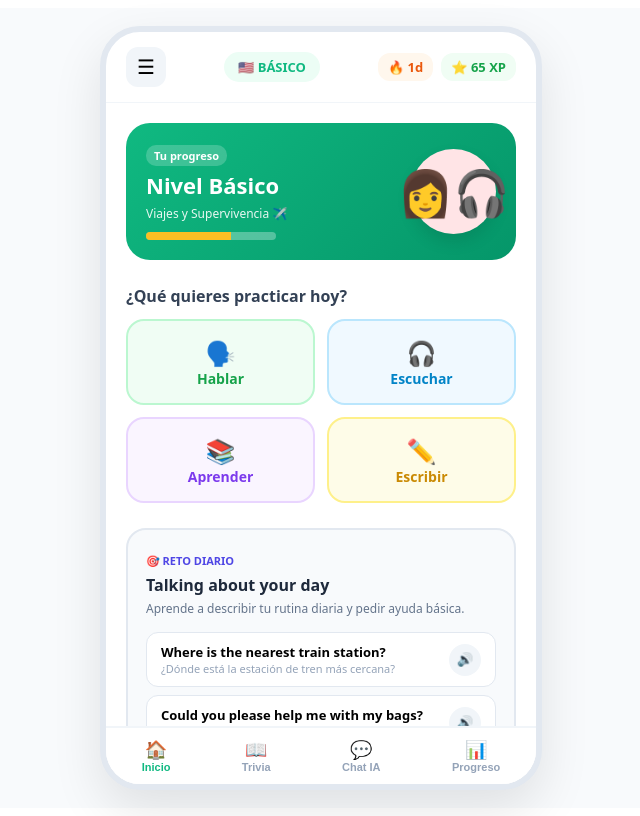
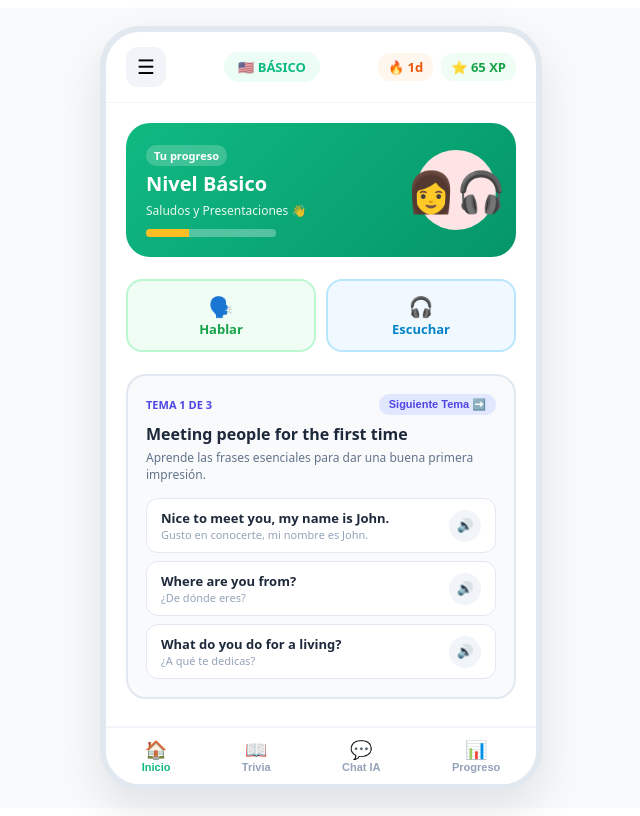
Before and after one commit to gonzalezshari909-sketch/english-ai-teacher, a Next.js app: page / in a window 1280 px wide. Shown: the whole page, without its empty margins (319-959 px from the left). Built offline with nearby package versions, Linux system fonts and the light colour scheme.

Commit message:
Update page.js

```diff
--- a/app/page.js
+++ b/app/page.js
@@ -1,57 +1,117 @@
 'use client';
 import React, { useState, useEffect, useRef } from 'react';
 
-// BASE DE DATOS EDUCATIVA
+// BASE DE DATOS MASIVA EXPANDIDA
 const CONTENIDO_EDUCATIVO = {
-  'Básico': {
+  'Básico': [
+    {
+      categoria: 'Saludos y Presentaciones 👋',
+      leccion: 'Meeting people for the first time',
+      descripcion: 'Aprende las frases esenciales para dar una buena primera impresión.',
+      tarjetas: [
+        { en: 'Nice to meet you, my name is John.', es: 'Gusto en conocerte, mi nombre es John.' },
+        { en: 'Where are you from?', es: '¿De dónde eres?' },
+        { en: 'What do you do for a living?', es: '¿A qué te dedicas?' }
+      ],
+      quizzes: [
+        { pregunta: '¿Cuál es la forma más común de decir "Gusto en conocerte"?', opciones: ['Nice to meet you', 'Goodbye', 'Thank you'], correcta: 'Nice to meet you' },
+        { pregunta: '¿Cómo preguntas "¿A qué te dedicas?"', opciones: ['What do you do?', 'How are you?', 'Where are you?'], correcta: 'What do you do?' }
+      ]
+    },
+    {
       categoria: 'Viajes y Supervivencia ✈️',
-    leccion: 'Talking about your day',
-    descripcion: 'Aprende a describir tu rutina diaria y pedir ayuda básica.',
+      leccion: 'At the Airport & Train Station',
+      descripcion: 'Frases clave para no perderte durante tus viajes internacionales.',
       tarjetas: [
         { en: 'Where is the nearest train station?', es: '¿Dónde está la estación de tren más cercana?' },
-      { en: 'Could you please help me with my bags?', es: '¿Podrías ayudarme con mis maletas, por favor?' }
+        { en: 'Could you please help me with my bags?', es: '¿Podrías ayudarme con mis maletas, por favor?' },
+        { en: 'I have a flight reservation at 9 PM.', es: 'Tengo una reservación de vuelo a las 9 PM.' }
       ],
-    quiz: {
-      pregunta: '¿Cómo se dice "Me despierto a las 7 AM" en inglés?',
-      opciones: ['I wake up at 7 AM', 'I sleep at 7 AM', 'I go to work at 7 AM'],
-      correcta: 'I wake up at 7 AM'
+      quizzes: [
+        { pregunta: '¿Qué significa "Baggage claim"?', opciones: ['Reclamo de equipaje', 'Puerta de embarque', 'Boletería'], correcta: 'Reclamo de equipaje' }
+      ]
+    },
+    {
+      categoria: 'Restaurante y Comida 🍔',
+      leccion: 'Ordering food easily',
+      descripcion: 'Pide tu comida favorita y entiende al mesero sin nervios.',
+      tarjetas: [
+        { en: 'Can I see the menu, please?', es: '¿Puedo ver el menú, por favor?' },
+        { en: 'I would like to order a chicken burger.', es: 'Me gustaría ordenar una hamburguesa de pollo.' },
+        { en: 'Could we have the check, please?', es: '¿Nos podría traer la cuenta, por favor?' }
+      ],
+      quizzes: [
+        { pregunta: '¿Cómo se pide la cuenta de forma educada?', opciones: ['The check, please', 'Give me food', 'I want water'], correcta: 'The check, please' }
+      ]
     }
-  },
-  'Intermedio': {
+  ],
+  'Intermedio': [
+    {
       categoria: 'Trabajo y Negocios 💼',
       leccion: 'Expressing complex opinions',
-    descripcion: 'Aprende a debatir ideas en el entorno laboral.',
+      descripcion: 'Aprende a debatir ideas en el entorno laboral y corporativo.',
       tarjetas: [
         { en: 'From my perspective, the benefits outweigh the risks.', es: 'Desde mi perspectiva, los beneficios superan los riesgos.' },
-      { en: 'Let’s circle back to this topic during next week’s meeting.', es: 'Volvamos a este tema en la reunión de la próxima semana.' }
+        { en: 'Let’s circle back to this topic during next week’s meeting.', es: 'Volvamos a este tema en la reunión de la próxima semana.' },
+        { en: 'We need to streamline this process to save time.', es: 'Necesitamos optimizar este proceso para ahorrar tiempo.' }
       ],
-    quiz: {
-      pregunta: '¿Qué significa el modismo "circle back"?',
-      opciones: ['Dar vueltas en círculos', 'Volver a retomar un tema más tarde', 'Terminar una llamada'],
-      correcta: 'Volver a retomar un tema más tarde'
+      quizzes: [
+        { pregunta: '¿Qué significa el modismo laboral "circle back"?', opciones: ['Dar vueltas en círculos', 'Volver a retomar un tema más tarde', 'Cancelar el proyecto'], correcta: 'Volver a retomar un tema más tarde' },
+        { pregunta: '¿Qué significa "streamline"?', opciones: ['Hacer algo más eficiente/optimizar', 'Transmitir en vivo', 'Dibujar una línea'], correcta: 'Hacer algo más eficiente/optimizar' }
+      ]
+    },
+    {
+      categoria: 'Vida Diaria y Planes 🗓️',
+      leccion: 'Making arrangements and plans',
+      descripcion: 'Acuérda citas, reuniones o salidas con amigos usando lenguaje natural.',
+      tarjetas: [
+        { en: 'Are you free to hang out this weekend?', es: '¿Estás libre para salir este fin de semana?' },
+        { en: 'Let’s look at the big picture before deciding.', es: 'Veamos el panorama general antes de decidir.' },
+        { en: 'I look forward to hearing from you soon.', es: 'Quedo a la espera de saber de ti pronto.' }
+      ],
+      quizzes: [
+        { pregunta: '¿Qué significa la expresión "the big picture"?', opciones: ['Una foto enorme', 'El panorama general / la situación completa', 'Una película larga'], correcta: 'El panorama general / la situación completa' }
+      ]
     }
-  },
-  'Avanzado': {
+  ],
+  'Avanzado': [
+    {
       categoria: 'Fluidez y Modismos 🚀',
       leccion: 'Mastering Native Idioms',
-    descripcion: 'Domina frases e ironías que los nativos usan en su día a día.',
+      descripcion: 'Domina frases complejas que los nativos usan en su día a día.',
       tarjetas: [
         { en: 'We need to hit the ground running on this project.', es: 'Necesitamos empezar este proyecto a toda marcha.' },
-      { en: 'He is fighting against all odds to achieve his goals.', es: 'Él está luchando contra todo pronóstico para lograr sus metas.' }
+        { en: 'He is fighting against all odds to achieve his goals.', es: 'Él está luchando contra todo pronóstico para lograr sus metas.' },
+        { en: 'Let’s call it a day, we have worked enough.', es: 'Terminemos por hoy, ya hemos trabajado suficiente.' }
       ],
-    quiz: {
-      pregunta: '¿Qué significa "hit the ground running"?',
-      opciones: ['Empezar algo con mucha energía y éxito', 'Caerse al correr', 'Llegar tarde'],
-      correcta: 'Empezar algo con mucha energía y éxito'
+      quizzes: [
+        { pregunta: '¿Qué significa "hit the ground running"?', opciones: ['Empezar algo con mucha energía y éxito instantáneo', 'Caerse corriendo', 'Llegar tarde al trabajo'], correcta: 'Empezar algo con mucha energía y éxito instantáneo' },
+        { pregunta: 'Si alguien dice "Let’s call it a day", ¿qué quiere hacer?', opciones: ['Dar por terminado el trabajo por hoy', 'Llamar a un amigo', 'Iniciar un nuevo día'], correcta: 'Dar por terminado el trabajo por hoy' }
+      ]
+    },
+    {
+      categoria: 'Negociación Avanzada 🤝',
+      leccion: 'Closing complex deals',
+      descripcion: 'Estrategias de comunicación fluida para persuasión y contratos.',
+      tarjetas: [
+        { en: 'We have reached a consensus on the contract terms.', es: 'Hemos llegado a un consenso sobre los términos del contrato.' },
+        { en: 'That is a win-win situation for both parties.', es: 'Esa es una situación de ganar-ganar para ambas partes.' }
+      ],
+      quizzes: [
+        { pregunta: '¿Qué es una "win-win situation"?', opciones: ['Donde todos se benefician', 'Donde solo uno gana', 'Un juego de azar'], correcta: 'Donde todos se benefician' }
+      ]
     }
-  }
+  ]
 };
 
 export default function Home() {
-  // Navegación (Tabs inferiores)
   const [activeTab, setActiveTab] = useState('inicio');
   const [menuOpen, setMenuOpen] = useState(false);
   const [selectedModule, setSelectedModule] = useState('Básico');
+
+  // Índices para controlar qué lección interna de la lista se está viendo
+  const [indiceLeccion, setIndiceLeccion] = useState(0);
+  const [indiceQuiz, setIndiceQuiz] = useState(0);
 
   // Gamificación y Progreso
   const [xp, setXp] = useState(65);
@@ -65,17 +125,20 @@ export default function Home() {
   const [isListening, setIsListening] = useState(false);
   const chatEndRef = useRef(null);
 
+  // Resetear índices cuando el usuario cambia de nivel
+  useEffect(() => {
+    setIndiceLeccion(0);
+    setIndiceQuiz(0);
+    setQuizRespondido(false);
+    setQuizMensaje('');
+    setChat([
+      { role: 'bot', text: `Hi! I am Eliza, your AI Coach. I see you selected the ${selectedModule} level. Let's practice with our new massive database! 🎙️` }
+    ]);
+  }, [selectedModule]);
+
   useEffect(() => {
     chatEndRef.current?.scrollIntoView({ behavior: 'smooth' });
   }, [chat]);
-
-  useEffect(() => {
-    setChat([
-      { role: 'bot', text: `Hi! I am Eliza, your AI Coach. Let's practice English! Switch tabs below or text me here. 🎙️` }
-    ]);
-    setQuizRespondido(false);
-    setQuizMensaje('');
-  }, [selectedModule]);
 
   // Text-to-Speech (La IA Habla)
   const speak = (text) => {
@@ -116,25 +179,43 @@ export default function Home() {
     setInput('');
 
     setTimeout(() => {
-      let respuesta = `Excellent sentence! Practicing in the ${selectedModule} module will boost your fluency. Do you have any questions?`;
+      let respuesta = `Excellent! Your vocabulary in ${selectedModule} English is expanding. Let's keep going.`;
       if (texto.toLowerCase().includes('hello') || texto.toLowerCase().includes('hi')) {
-        respuesta = "Hi there! Ready to crush your English goals today? Select a challenge or talk to me!";
+        respuesta = "Hi there! Ready to explore your interactive lessons today?";
       }
       setChat(prev => [...prev, { role: 'bot', text: respuesta }]);
       speak(respuesta);
     }, 700);
   };
 
-  const verificarQuiz = (opcion) => {
+  const verificarQuiz = (opcion, respuestaCorrecta) => {
     if (quizRespondido) return;
     setQuizRespondido(true);
-    if (opcion === CONTENIDO_EDUCATIVO[selectedModule].quiz.correcta) {
+    if (opcion === respuestaCorrecta) {
       setXp(p => p + 25);
       setQuizMensaje('🎉 ¡Excelente! Respuesta correcta (+25 XP)');
     } else {
-      setQuizMensaje('❌ Incorrecto. ¡Sigue practicando!');
+      setQuizMensaje(`❌ Incorrecto. La respuesta correcta era: "${respuestaCorrecta}"`);
     }
   };
+
+  const siguienteLeccion = () => {
+    const limite = CONTENIDO_EDUCATIVO[selectedModule].length;
+    setIndiceLeccion((prev) => (prev + 1) % limite);
+    setIndiceQuiz(0);
+    setQuizRespondido(false);
+    setQuizMensaje('');
+  };
+
+  const siguienteQuiz = (totalQuizzes) => {
+    setIndiceQuiz((prev) => (prev + 1) % totalQuizzes);
+    setQuizRespondido(false);
+    setQuizMensaje('');
+  };
+
+  // Referencia corta a la lección actual seleccionada
+  const datosActuales = CONTENIDO_EDUCATIVO[selectedModule][indiceLeccion] || CONTENIDO_EDUCATIVO[selectedModule][0];
+  const quizActual = datosActuales.quizzes[indiceQuiz] || datosActuales.quizzes[0];
 
   return (
     <main style={{ minHeight: '100vh', background: '#f8fafc', display: 'flex', justifyContent: 'center', alignItems: 'center', fontFamily: 'system-ui, sans-serif', padding: '0 10px' }}>
@@ -169,58 +250,54 @@ export default function Home() {
           </>
         )}
 
-        {/* CONTENIDO INTERACTIVO SEGÚN TABS */}
+        {/* CONTENIDO INTERACTIVO */}
         <div style={{ flex: 1, overflowY: 'auto', padding: '20px', background: '#ffffff', paddingBottom: '80px' }}>
 
           {activeTab === 'inicio' && (
-            <div style={{ display: 'flex', flexDirection: 'column', gap: '25px' }}>
+            <div style={{ display: 'flex', flexDirection: 'column', gap: '22px' }}>
 
-              {/* CARD DUOLINGO VERDE CON PERSONAJE */}
+              {/* CARD DUOLINGO VERDE */}
               <div style={{ background: 'linear-gradient(135deg, #10b981 0%, #059669 100%)', borderRadius: '24px', padding: '20px', color: '#ffffff', display: 'flex', justifyContent: 'space-between', alignItems: 'center' }}>
                 <div>
                   <span style={{ fontSize: '11px', background: 'rgba(255,255,255,0.2)', padding: '3px 8px', borderRadius: '10px', fontWeight: 'bold' }}>Tu progreso</span>
-                  <h2 style={{ margin: '5px 0', fontSize: '22px' }}>Nivel {selectedModule}</h2>
-                  <p style={{ margin: '0 0 10px 0', fontSize: '12px', opacity: 0.9 }}>{CONTENIDO_EDUCATIVO[selectedModule].categoria}</p>
+                  <h2 style={{ margin: '5px 0', fontSize: '20px' }}>Nivel {selectedModule}</h2>
+                  <p style={{ margin: '0 0 10px 0', fontSize: '12px', opacity: 0.9 }}>{datosActuales.categoria}</p>
                   <div style={{ width: '130px', height: '8px', background: 'rgba(255,255,255,0.3)', borderRadius: '10px', overflow: 'hidden' }}>
-                    <div style={{ width: '65%', height: '100%', background: '#fbbf24' }} />
+                    <div style={{ width: `${((indiceLeccion + 1) / CONTENIDO_EDUCATIVO[selectedModule].length) * 100}%`, height: '100%', background: '#fbbf24' }} />
                   </div>
                 </div>
-                <div style={{ width: '85px', height: '85px', background: '#ffe4e6', borderRadius: '50%', display: 'flex', justifyContent: 'center', alignItems: 'center', fontSize: '45px', boxShadow: '0 8px 16px rgba(0,0,0,0.1)' }}>👩‍🎧</div>
+                <div style={{ width: '80px', height: '80px', background: '#ffe4e6', borderRadius: '50%', display: 'flex', justifyContent: 'center', alignItems: 'center', fontSize: '40px' }}>👩‍🎧</div>
               </div>
 
               {/* GRID BOTONES DE ACCIÓN */}
               <div>
-                <h4 style={{ margin: '0 0 12px 0', color: '#334155' }}>¿Qué quieres practicar hoy?</h4>
-                <div style={{ display: 'grid', gridTemplateColumns: '1fr 1fr', gap: '12px' }}>
-                  <div onClick={() => setActiveTab('chat')} style={{ background: '#f0fdf4', border: '2px solid #bbf7d0', borderRadius: '18px', padding: '15px', textAlign: 'center', cursor: 'pointer' }}>
-                    <span style={{ fontSize: '24px' }}>🗣️</span> <b style={{ display: 'block', color: '#16a34a', fontSize: '14px' }}>Hablar</b>
+                <div style={{ display: 'grid', gridTemplateColumns: '1fr 1fr', gap: '10px' }}>
+                  <div onClick={() => setActiveTab('chat')} style={{ background: '#f0fdf4', border: '2px solid #bbf7d0', borderRadius: '16px', padding: '12px', textAlign: 'center', cursor: 'pointer' }}>
+                    <span style={{ fontSize: '20px' }}>🗣️</span> <b style={{ display: 'block', color: '#16a34a', fontSize: '13px' }}>Hablar</b>
                   </div>
-                  <div onClick={() => { setActiveTab('chat'); startSpeechRecognition(); }} style={{ background: '#f0f9ff', border: '2px solid #bae6fd', borderRadius: '18px', padding: '15px', textAlign: 'center', cursor: 'pointer' }}>
-                    <span style={{ fontSize: '24px' }}>🎧</span> <b style={{ display: 'block', color: '#0284c7', fontSize: '14px' }}>Escuchar</b>
-                  </div>
-                  <div onClick={() => setActiveTab('lecciones')} style={{ background: '#faf5ff', border: '2px solid #e9d5ff', borderRadius: '18px', padding: '15px', textAlign: 'center', cursor: 'pointer' }}>
-                    <span style={{ fontSize: '24px' }}>📚</span> <b style={{ display: 'block', color: '#7c3aed', fontSize: '14px' }}>Aprender</b>
-                  </div>
-                  <div onClick={() => setActiveTab('chat')} style={{ background: '#fefce8', border: '2px solid #fef08a', borderRadius: '18px', padding: '15px', textAlign: 'center', cursor: 'pointer' }}>
-                    <span style={{ fontSize: '24px' }}>✏️</span> <b style={{ display: 'block', color: '#ca8a04', fontSize: '14px' }}>Escribir</b>
+                  <div onClick={() => { setActiveTab('chat'); startSpeechRecognition(); }} style={{ background: '#f0f9ff', border: '2px solid #bae6fd', borderRadius: '16px', padding: '12px', textAlign: 'center', cursor: 'pointer' }}>
+                    <span style={{ fontSize: '20px' }}>🎧</span> <b style={{ display: 'block', color: '#0284c7', fontSize: '13px' }}>Escuchar</b>
                   </div>
                 </div>
               </div>
 
-              {/* SECCIÓN INTERACTIVA DE LECCIÓN SUGERIDA */}
+              {/* RETO DIARIO INTERACTIVO CON BOTÓN DE CAMBIO */}
               <div style={{ background: '#f8fafc', border: '2px solid #e2e8f0', borderRadius: '20px', padding: '18px' }}>
-                <span style={{ fontSize: '11px', color: '#4f46e5', fontWeight: 'bold', textTransform: 'uppercase' }}>🎯 Reto Diario</span>
-                <h3 style={{ margin: '4px 0', fontSize: '16px', color: '#1e293b' }}>{CONTENIDO_EDUCATIVO[selectedModule].leccion}</h3>
-                <p style={{ margin: '0 0 15px 0', fontSize: '12px', color: '#64748b' }}>{CONTENIDO_EDUCATIVO[selectedModule].descripcion}</p>
+                <div style={{ display: 'flex', justifyContent: 'space-between', alignItems: 'center', marginBottom: '8px' }}>
+                  <span style={{ fontSize: '11px', color: '#4f46e5', fontWeight: 'bold', textTransform: 'uppercase' }}>Tema {indiceLeccion + 1} de {CONTENIDO_EDUCATIVO[selectedModule].length}</span>
+                  <button onClick={siguienteLeccion} style={{ background: '#e0e7ff', color: '#4f46e5', border: 'none', padding: '4px 10px', borderRadius: '10px', fontSize: '11px', fontWeight: 'bold', cursor: 'pointer' }}>Siguiente Tema ➡️</button>
+                </div>
+                <h3 style={{ margin: '4px 0', fontSize: '16px', color: '#1e293b' }}>{datosActuales.leccion}</h3>
+                <p style={{ margin: '0 0 15px 0', fontSize: '12px', color: '#64748b' }}>{datosActuales.descripcion}</p>
 
                 <div style={{ display: 'flex', flexDirection: 'column', gap: '8px' }}>
-                  {CONTENIDO_EDUCATIVO[selectedModule].tarjetas.map((t, idx) => (
+                  {datosActuales.tarjetas.map((t, idx) => (
                     <div key={idx} style={{ background: '#ffffff', padding: '10px 14px', borderRadius: '12px', border: '1px solid #e2e8f0', display: 'flex', justifyContent: 'space-between', alignItems: 'center' }}>
-                      <div>
-                        <div style={{ fontSize: '13px', fontWeight: 'bold' }}>{t.en}</div>
+                      <div style={{ flex: 1, paddingRight: '5px' }}>
+                        <div style={{ fontSize: '13px', fontWeight: 'bold', color: '#1e293b' }}>{t.en}</div>
                         <div style={{ fontSize: '11px', color: '#94a3b8' }}>{t.es}</div>
                       </div>
-                      <button onClick={() => { speak(t.en); setXp(x => x + 5); }} style={{ background: '#f1f5f9', border: 'none', width: '32px', height: '32px', borderRadius: '50%', cursor: 'pointer' }}>🔊</button>
+                      <button onClick={() => { speak(t.en); setXp(x => x + 5); }} style={{ background: '#f1f5f9', border: 'none', width: '32px', height: '32px', borderRadius: '50%', cursor: 'pointer', display: 'flex', justifyContent: 'center', alignItems: 'center' }}>🔊</button>
                     </div>
                   ))}
                 </div>
@@ -230,16 +307,20 @@ export default function Home() {
           )}
 
           {activeTab === 'lecciones' && (
-            /* ================= PESTAÑA 2: LECCIONES / QUIZZES ================= */
+            /* ================= PESTAÑA 2: QUIZZES ROTATIVOS ================= */
             <div>
-              <h3 style={{ color: '#1e293b', margin: '0 0 5px 0' }}>Trivia de Nivel</h3>
-              <p style={{ color: '#64748b', fontSize: '13px', margin: '0 0 20px 0' }}>Pon a prueba tus conocimientos gramaticales y acumula experiencia.</p>
+              <div style={{ display: 'flex', justifyContent: 'space-between', alignItems: 'center', marginBottom: '15px' }}>
+                <h3 style={{ color: '#1e293b', margin: 0 }}>Trivia Interactiva 📖</h3>
+                {datosActuales.quizzes.length > 1 && (
+                  <button onClick={() => siguienteQuiz(datosActuales.quizzes.length)} style={{ background: '#f1f5f9', border: '1px solid #cbd5e1', padding: '5px 10px', borderRadius: '10px', fontSize: '12px', cursor: 'pointer', fontWeight: 'bold' }}>Otro Quiz 🔄</button>
+                )}
+              </div>
 
               <div style={{ background: '#f8fafc', padding: '20px', borderRadius: '20px', border: '2px solid #e2e8f0' }}>
-                <p style={{ fontWeight: 'bold', fontSize: '15px', color: '#1e293b', marginBottom: '15px' }}>{CONTENIDO_EDUCATIVO[selectedModule].quiz.pregunta}</p>
+                <p style={{ fontWeight: 'bold', fontSize: '15px', color: '#1e293b', marginBottom: '15px' }}>{quizActual.pregunta}</p>
                 <div style={{ display: 'flex', flexDirection: 'column', gap: '10px' }}>
-                  {CONTENIDO_EDUCATIVO[selectedModule].quiz.opciones.map((opc, i) => (
-                    <button key={i} onClick={() => verificarQuiz(opc)} style={{ padding: '12px 15px', borderRadius: '12px', border: '2px solid #e2e8f0', background: '#ffffff', textAlign: 'left', cursor: 'pointer', color: '#475569' }}>
+                  {quizActual.opciones.map((opc, i) => (
+                    <button key={i} onClick={() => verificarQuiz(opc, quizActual.correcta)} style={{ padding: '12px 15px', borderRadius: '12px', border: '2px solid #e2e8f0', background: '#ffffff', textAlign: 'left', cursor: 'pointer', color: '#475569', fontWeight: '500' }}>
                       {opc}
                     </button>
                   ))}
```
Lines whose indentation alone changed are shown as unchanged.
